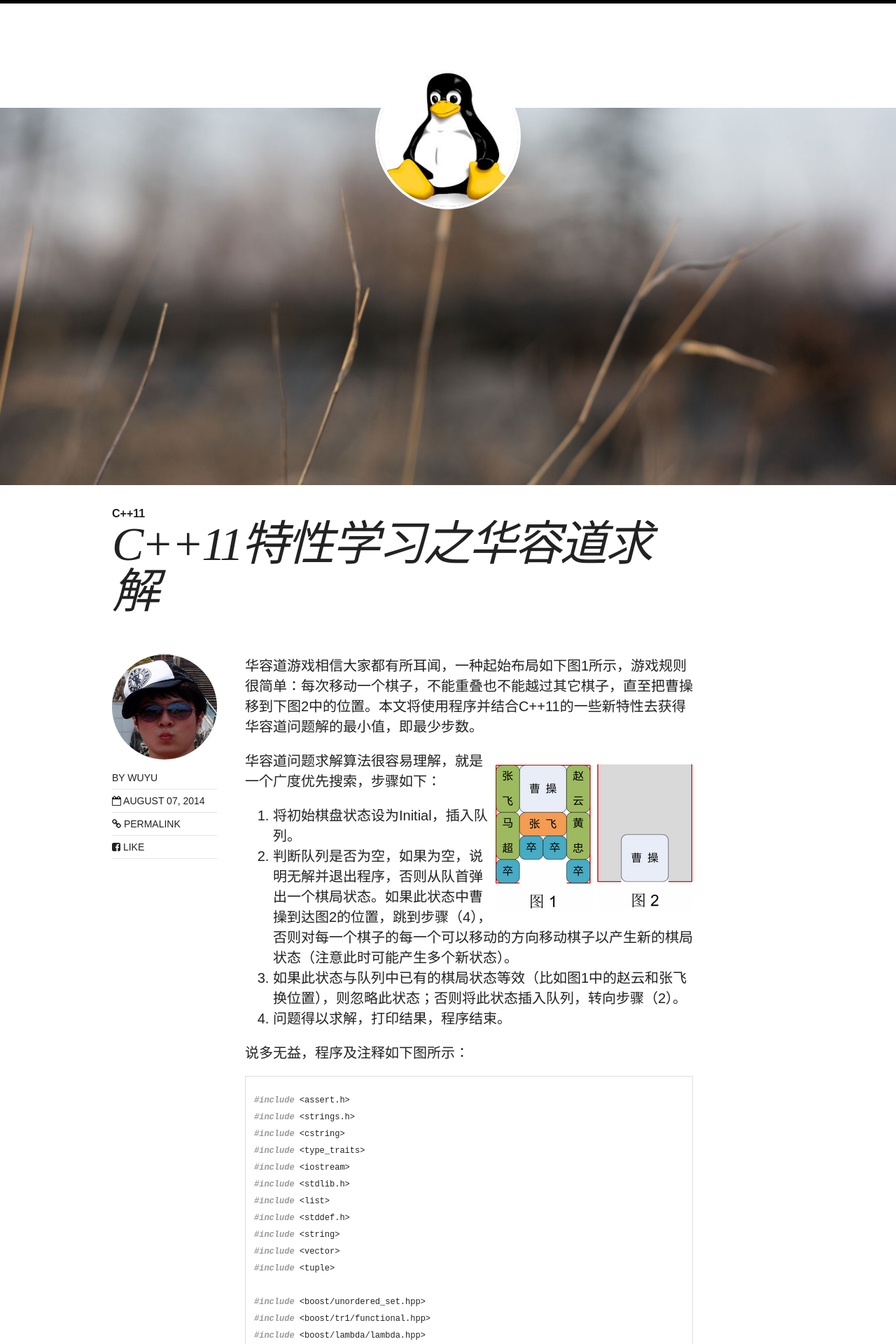
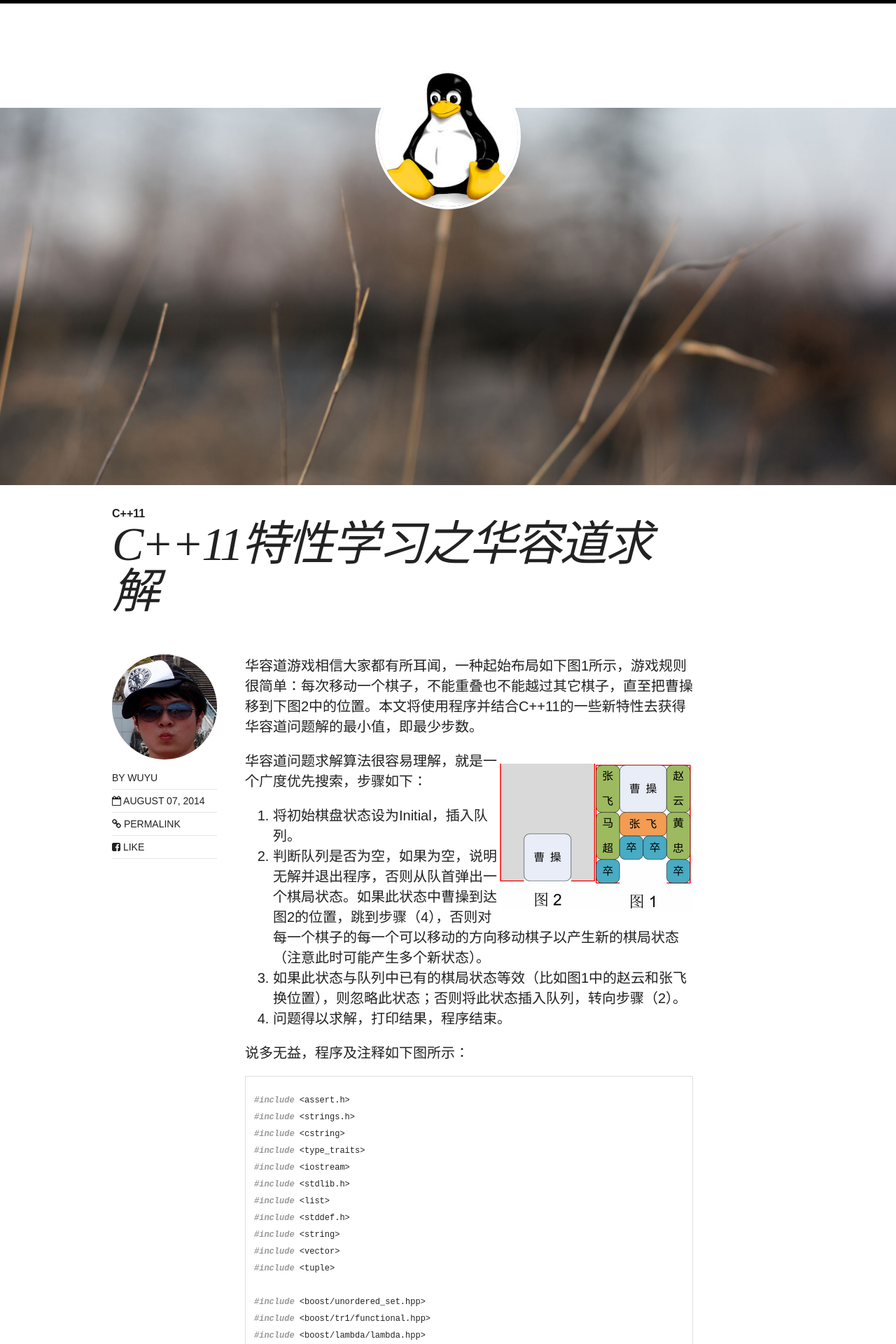
Before and after one commit to wuyu201321060203/wuyu201321060203.github.io, a Jekyll site: the page built from _posts/2014-08-07-huarongdao.md, in a window 1280 px wide. Shown: the top 1920 px of the page at 70% size. Built offline with Jekyll 4.4.1, drawn with Linux system fonts in a browser that asks for light colours; nearby versions of some CDN libraries.

Commit message:
first post of Huarongdao

```diff
--- a/_posts/2014-08-07-huarongdao.md
+++ b/_posts/2014-08-07-huarongdao.md
@@ -14,6 +14,8 @@ share: true
 华容道游戏相信大家都有所耳闻，一种起始布局如下图1所示，游戏规则很简单：每次移动一个棋子，不能重叠也不能越过其它棋子，直至把曹操移到下图2中的位置。本文将使用程序并结合C++11的一些新特性去获得华容道问题解的最小值，即最少步数。
 
 ![alt text](/images/huarongdao1.png)
+{: .pull-right}
+
 ![alt text](/images/huarongdao2.png)
 {: .pull-right}
 
```
